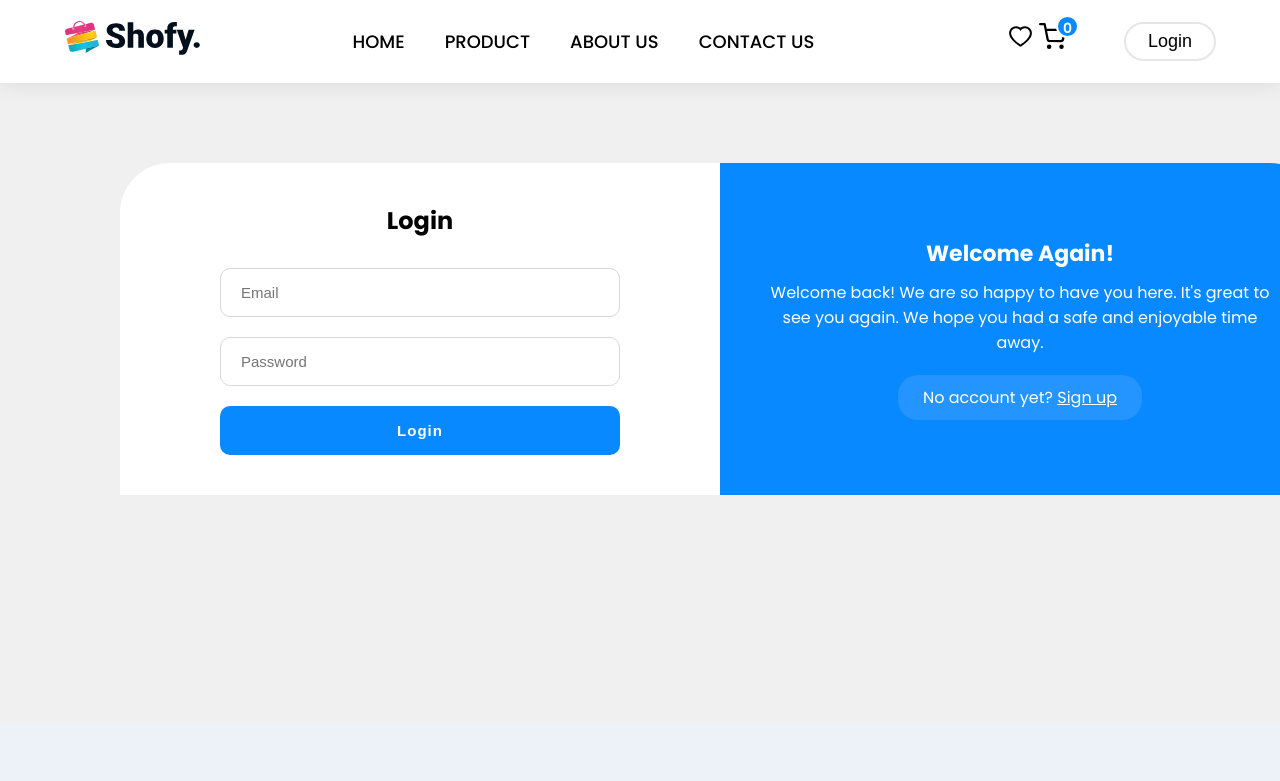
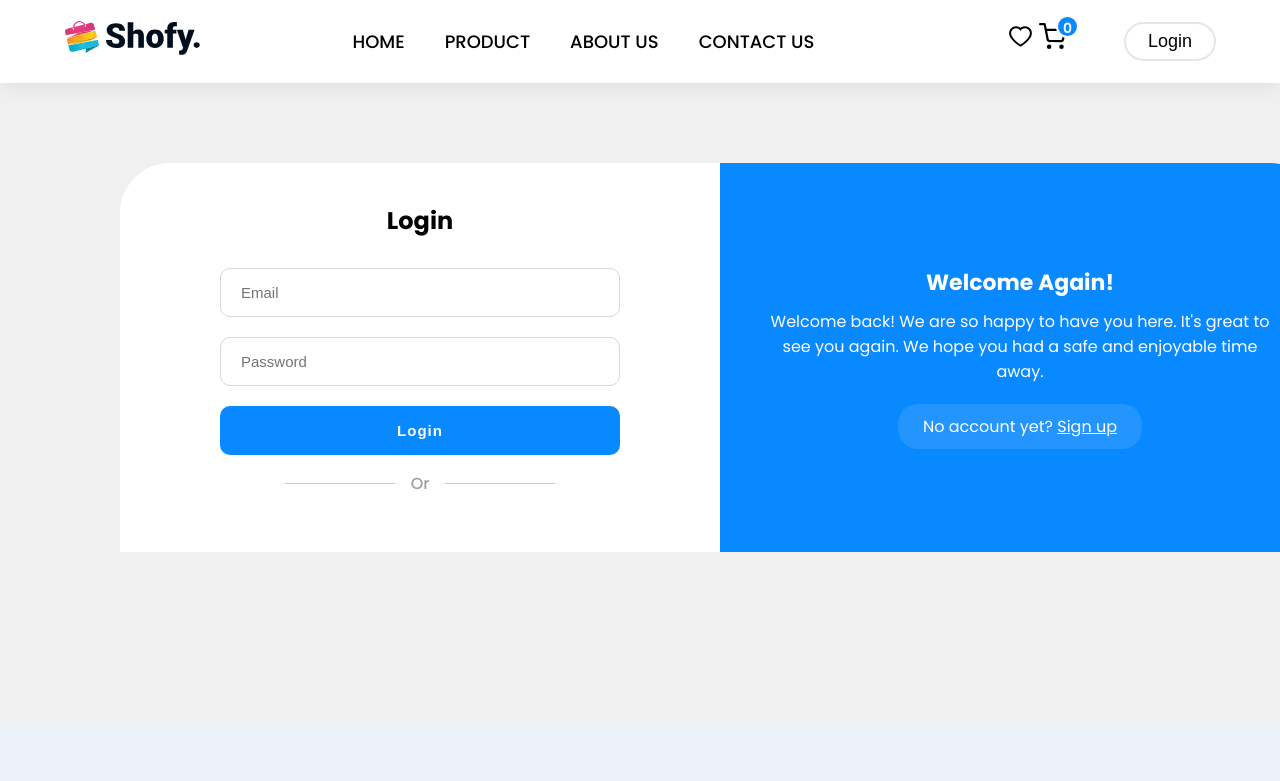
Before and after one commit to Shakiqurrahman/shofy-ecommerce, a React (Vite) app: page /login in a window 1280 px wide. Shown: the top 781 px of the page. Built offline with nearby package versions, Linux system fonts and the light colour scheme; no server answers; a web font is replaced by a local one.

Commit message:
or separotor added

```diff
--- a/src/pages/Login/Login.css
+++ b/src/pages/Login/Login.css
@@ -98,3 +98,22 @@
     color: #0b1bff;
     transition: 0.3s cubic-bezier(0.075, 0.82, 0.165, 1);
 }
+
+.separator {
+    display: flex;
+    align-items: center;
+    margin: 1rem 0;
+}
+
+.line {
+    width: 110px;
+    height: 1px;
+    background-color: #cacaca;
+    color: red;
+}
+
+.or {
+    margin: 0 1rem;
+    color: #9e9e9e;
+    font-weight: 500;
+}
--- a/src/pages/Login/Login.jsx
+++ b/src/pages/Login/Login.jsx
@@ -9,12 +9,25 @@ const Login = () => {
                     <h1>Login</h1>
                     <input type="email" placeholder="Email" />
                     <input type="password" placeholder="Password" />
-                    <button className="login-btn" type="submit">Login</button>
+                    <button className="login-btn" type="submit">
+                        Login
+                    </button>
+                    <div className="separator">
+                        <div className="line"></div>
+                        <span className="or">Or</span>
+                        <div className="line"></div>
+                    </div>
                 </form>
                 <div className="right-side">
                     <h2>Welcome Again!</h2>
-                    <p>Welcome back! We are so happy to have you here. It's great to see you again. We hope you had a safe and enjoyable time away.</p>
-                    <div>No account yet? <a href="/signup">Sign up</a></div>
+                    <p>
+                        Welcome back! We are so happy to have you here. It's
+                        great to see you again. We hope you had a safe and
+                        enjoyable time away.
+                    </p>
+                    <div>
+                        No account yet? <a href="/signup">Sign up</a>
+                    </div>
                 </div>
             </div>
         </section>
```
